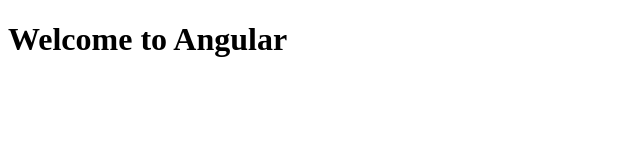
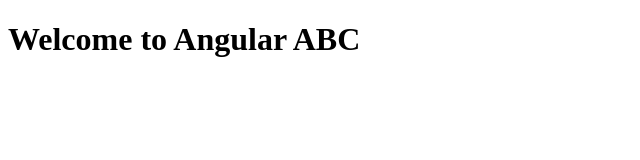
Before and after one commit to trungtrong2010/demo-project, an Angular app in the folder demo-git/: page / in a window 1280 px wide. Shown: the top 160 px of the page, without its empty margins (0-640 px from the left). Built offline with nearby package versions, Linux system fonts and the light colour scheme.

Commit message:
change 3

```diff
--- a/demo-git/src/app/customer/customer-list/customer-list.component.html
+++ b/demo-git/src/app/customer/customer-list/customer-list.component.html
@@ -1 +1 @@
-<h1>Welcome to Angular</h1>
+<h1>Welcome to Angular ABC</h1>
```
